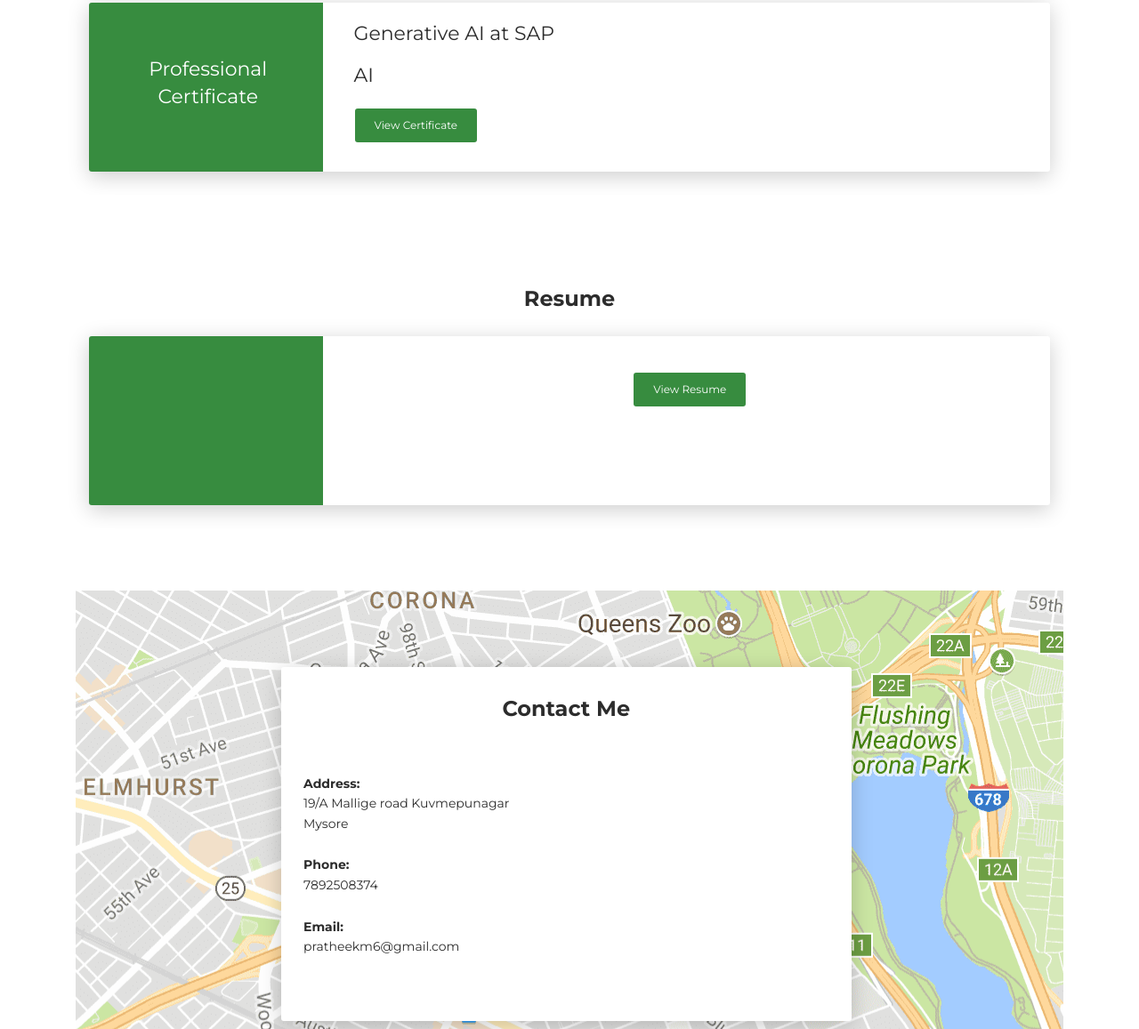
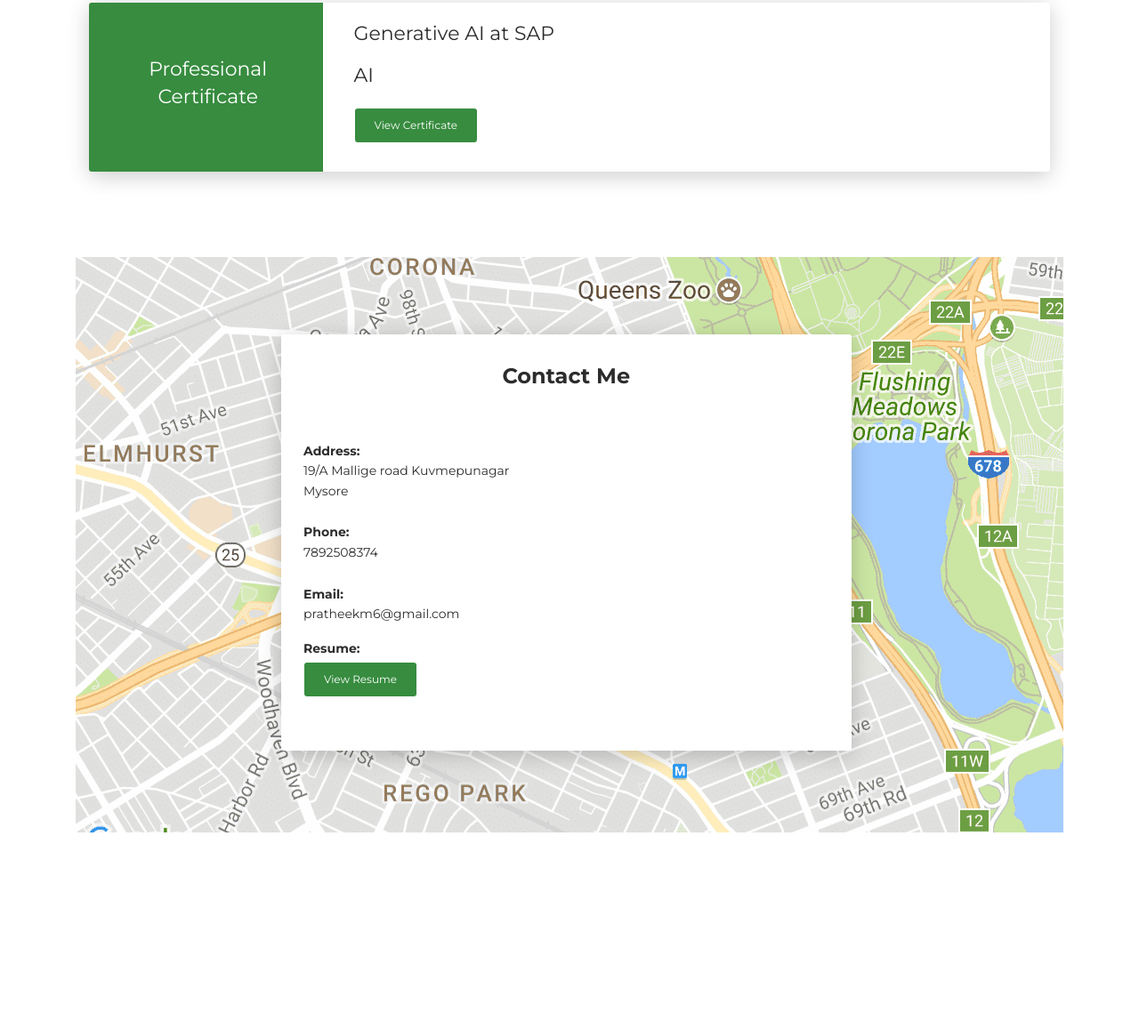
Before and after one commit to PratheekMeti/Profile, a plain HTML site: page index.html in a window 1280 px wide. Shown: the part 4392-5549 px from the top of the page at 89% size. After the commit the page ends 5378 px from the top, so only its background shows below. Drawn offline with nearby package versions, Linux system fonts and the light colour scheme.

Commit message:
index.html

```diff
--- a/index.html
+++ b/index.html
@@ -426,32 +426,6 @@
                     </div>
                   </div>
                 </div>
-                <div class="section">
-                  <div class="container cc-education">
-                    <div class="h4 text-center mb-4 title">Resume</div>
-                    <div class="card">
-                      <div class="row">
-                        <div class="col-md-3 bg-primary" data-aos="fade-right" data-aos-offset="50"
-                          data-aos-duration="500">
-                          <div class="card-body cc-education-header">
-                            <p></p>
-                            <div class="h5"></div>
-                          </div>
-                        </div>
-                        <div class="col-md-9 mx-auto d-flex justify-content-left" data-aos="fade-left"
-                          data-aos-offset="50" data-aos-duration="500">
-                          <div class="card-body text-center">
-                            <div class="h5"></div>
-                            <p class="category text-white"></p>
-                            <a class="btn btn-primary smooth-scroll mr-2"
-                              href="https://github.com/PratheekMeti/Resume/blob/main/Prateek-IT.pdf" data-aos="zoom-in"
-                              data-aos-anchor="data-aos-anchor">View Resume</a>
-                          </div>
-                        </div>
-
-                      </div>
-                    </div>
-                  </div>
                   <div class="section" id="contact">
                     <div class="cc-contact-information" style="background-image: url('images/staticmap.png')">
                       <div class="container">
@@ -474,6 +448,10 @@
                                             <p class="pb-2">7892508374</p>
                                             <p class="mb-0"><strong>Email:</strong></p>
                                             <p>pratheekm6@gmail.com</p>
+                                            <p class="mb-0"><strong>Resume:</strong></p>
+                                          <a class="btn btn-primary smooth-scroll mr-2"
+                                            href="https://github.com/PratheekMeti/Resume/blob/main/Prateek-IT.pdf"
+                                            data-aos="zoom-in" data-aos-anchor="data-aos-anchor">View Resume</a>
                                           </div>
                                         </div>
                                       </div>
```
